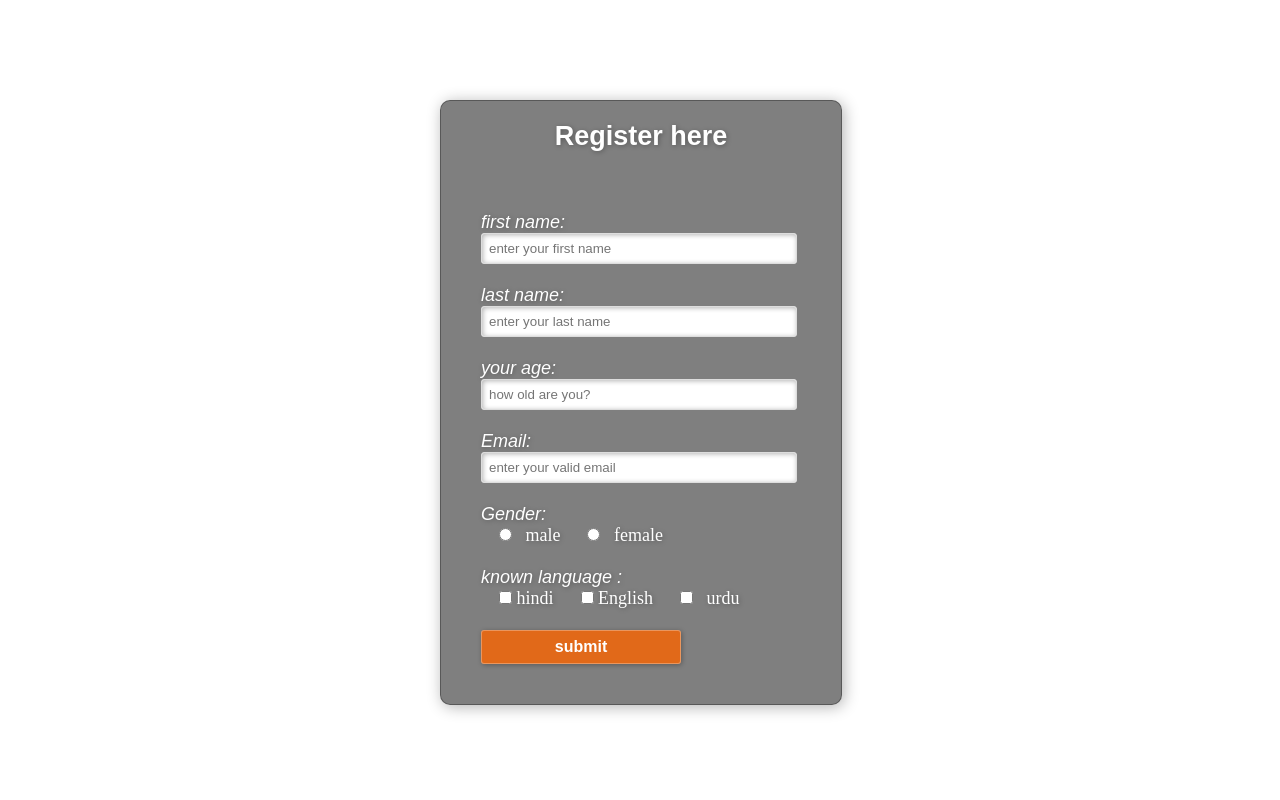
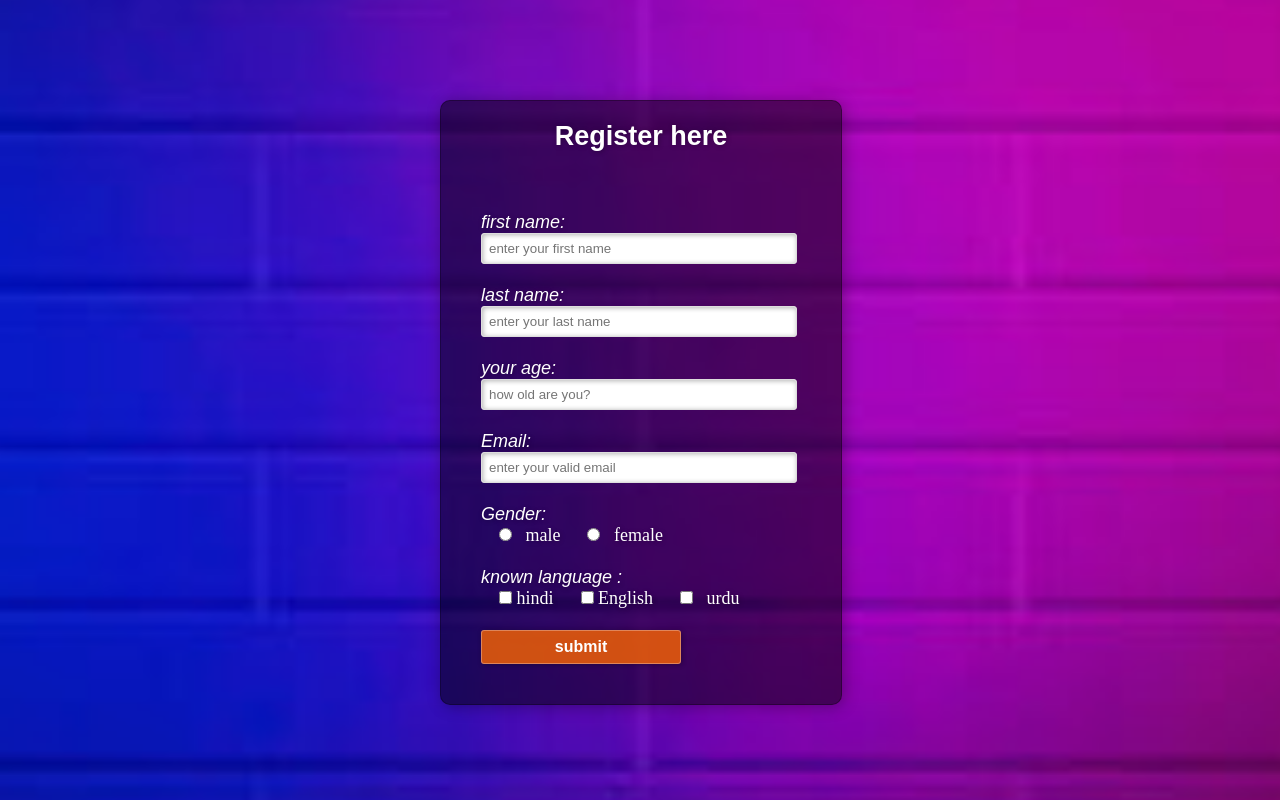
Before and after one commit to Nouman-Harri/signUpForm-test, a plain HTML site: page index.html in a window 1280 px wide. Drawn offline with Linux system fonts and the light colour scheme.

Commit message:
given the wrie path to the images

```diff
--- a/main.css
+++ b/main.css
@@ -4,7 +4,7 @@
 }
 
 body {
-  background-image: url(./back.jpg);
+  background-image: url(images/back.jpg);
   background-size: 280%;
   background-position: center;
 }
```
